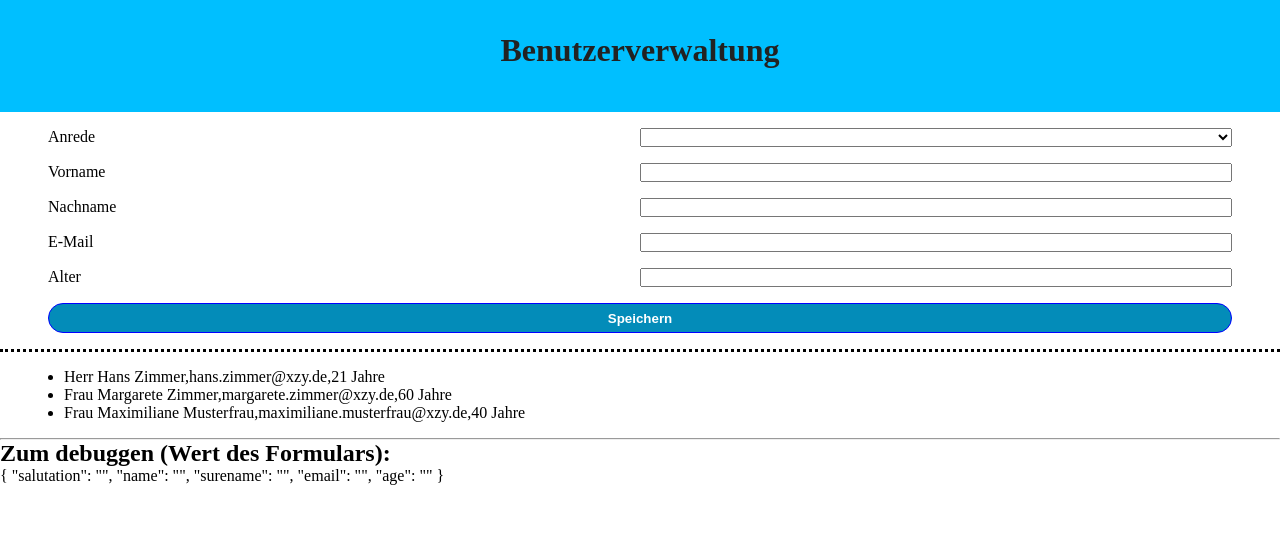
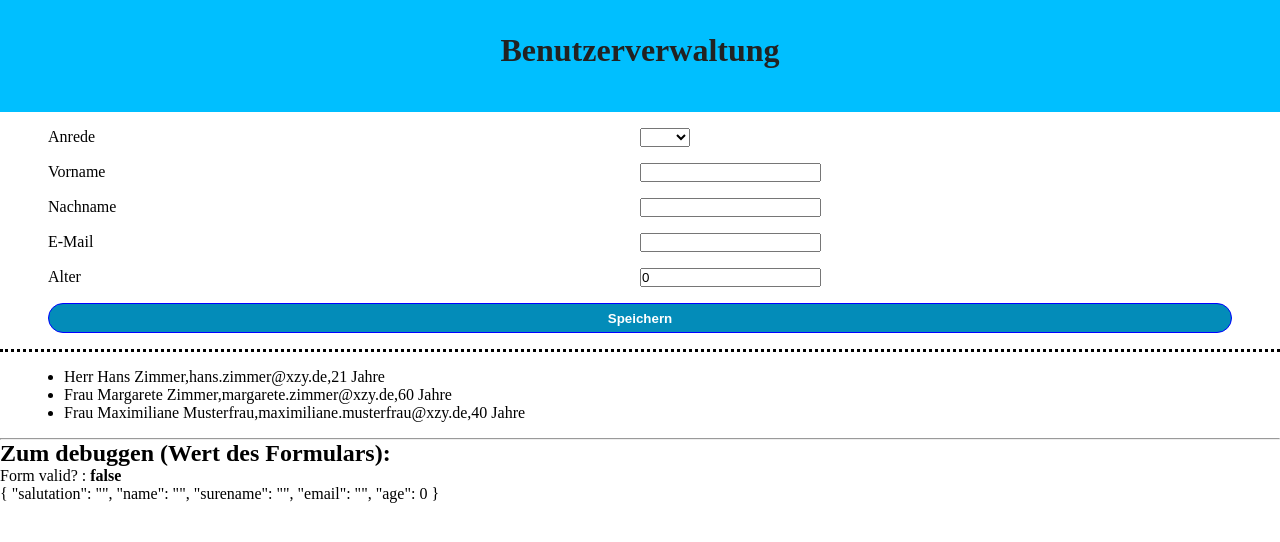
Before and after one commit to SaschaLeh/azubi-practice, an Angular app in the folder benutzerverwaltung/: page / in a window 1280 px wide. Shown: the top 542 px of the page. Built offline with nearby package versions, Linux system fonts and the light colour scheme.

Commit message:
Lösung Zusatz

```diff
--- a/benutzerverwaltung/src/app/app.component.css
+++ b/benutzerverwaltung/src/app/app.component.css
@@ -40,3 +40,8 @@
 #liste {
   margin: 1rem 4rem;
 }
+
+.error {
+  color: red;
+  font-weight: bold;
+}
--- a/benutzerverwaltung/src/app/app.component.html
+++ b/benutzerverwaltung/src/app/app.component.html
@@ -2,18 +2,88 @@
 <div class="wrapper">
   <form #userForm="ngForm" (ngSubmit)="onSubmit(userForm)" id="formular">
     <label for="salutation">Anrede</label>
-    <select ngModel id="salutation" name="salutation">
-      <option value="Frau">Frau</option>
-      <option value="Herr">Herr</option>
-    </select>
+    <div>
+      <select
+        #salutation="ngModel"
+        [(ngModel)]="formModel.salutation"
+        id="salutation"
+        name="salutation"
+        required
+      >
+        <option value="Frau">Frau</option>
+        <option value="Herr">Herr</option>
+      </select>
+      <span *ngIf="salutation.invalid && submitted" class="error">
+        Anrede ist Pflicht!
+      </span>
+    </div>
+
     <label for="name">Vorname</label>
-    <input ngModel type="text" name="name" />
+    <div>
+      <input
+        #name="ngModel"
+        [(ngModel)]="formModel.name"
+        type="text"
+        name="name"
+        maxlength="20"
+      />
+      <span
+        *ngIf="name.invalid && submitted && name.hasError('maxlength')"
+        class="error"
+      >
+        Max. 20 Zeichen
+      </span>
+    </div>
+
     <label for="surename">Nachname</label>
-    <input ngModel type="text" name="surename" />
+    <div>
+      <input
+        #surename="ngModel"
+        [(ngModel)]="formModel.surename"
+        type="text"
+        name="surename"
+        maxlength="20"
+      />
+      <span
+        *ngIf="surename.invalid && submitted && surename.hasError('maxlength')"
+        class="error"
+      >
+        Max. 20 Zeichen
+      </span>
+    </div>
     <label for="email">E-Mail</label>
-    <input ngModel type="email" name="email" />
+    <div>
+      <input
+        #email="ngModel"
+        [(ngModel)]="formModel.email"
+        type="email"
+        name="email"
+        email
+      />
+      <span
+        *ngIf="email.invalid && submitted && email.hasError('email')"
+        class="error"
+      >
+        Muss der Form xyz@asdf.de entsprechen!
+      </span>
+    </div>
     <label for="age">Alter</label>
-    <input ngModel type="number" name="age" />
+    <div>
+      <input
+        #age="ngModel"
+        [(ngModel)]="formModel.age"
+        type="number"
+        name="age"
+        min="18"
+      />
+      <span
+        *ngIf="age.invalid && submitted && age.hasError('min')"
+        class="error"
+      >
+        Mindestalter 18
+      </span>
+    </div>
+
     <button id="speichern" type="submit">Speichern</button>
   </form>
   <div class="list-wrapper">
@@ -36,5 +106,6 @@
   </div>
   <hr />
   <h2>Zum debuggen (Wert des Formulars):</h2>
+  Form valid? : <b>{{ userForm.valid }}</b> <br />
   {{ userForm.value | json }}
 </div>
--- a/benutzerverwaltung/src/app/app.component.ts
+++ b/benutzerverwaltung/src/app/app.component.ts
@@ -8,6 +8,15 @@ import { AppUser } from './model/app-user.model';
   styleUrls: ['./app.component.css'],
 })
 export class AppComponent {
+  submitted = false;
+  public formModel: AppUser = {
+    salutation: '',
+    name: '',
+    surename: '',
+    email: '',
+    age: 0,
+  };
+
   public appUsers: AppUser[] = [
     {
       salutation: 'Herr',
@@ -34,6 +43,10 @@ export class AppComponent {
   title = 'Benutzerverwaltung';
 
   public onSubmit(form: NgForm) {
+    this.submitted = true;
+    if (!form.valid) return;
     this.appUsers = [form.value as AppUser, ...this.appUsers];
+    this.submitted = false;
+    form.resetForm();
   }
 }
```
